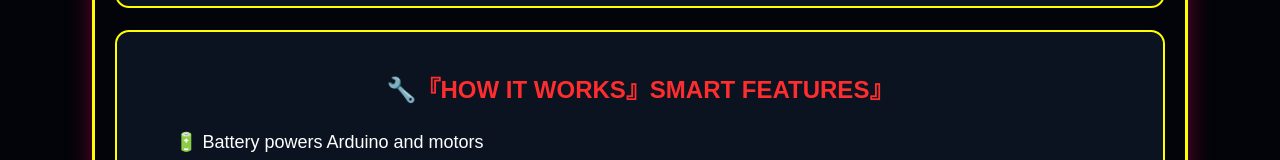
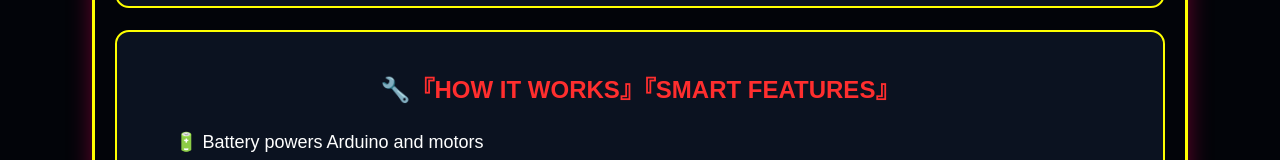
Before and after one commit to amk31514-hub/Arduino-3-in-1-Robotic-Car, a plain HTML site: page index.html in a window 1280 px wide. Shown: the part 1079-1239 px from the top of the page. Drawn offline with Linux system fonts and the light colour scheme.

Commit message:
Update index.html

```diff
--- a/index.html
+++ b/index.html
@@ -143,7 +143,7 @@
   </div>
 
   <div class="section">
-    <h2>🔧『HOW IT WORKS』SMART FEATURES』</h2>
+    <h2>🔧『HOW IT WORKS』『SMART FEATURES』</h2>
     <ul>
       <li>🔋 Battery powers Arduino and motors</li>
       <li>🧠 Arduino reads commands and controls everything</li>
```
